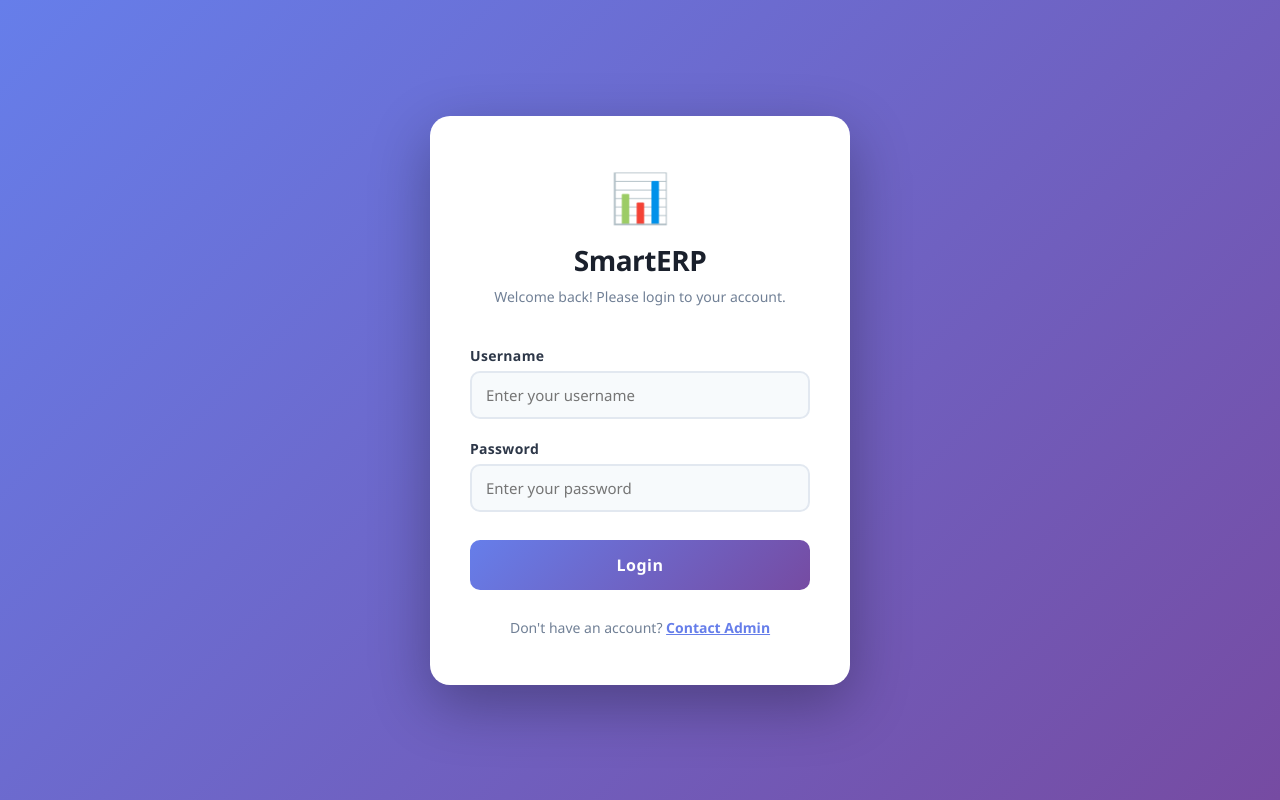
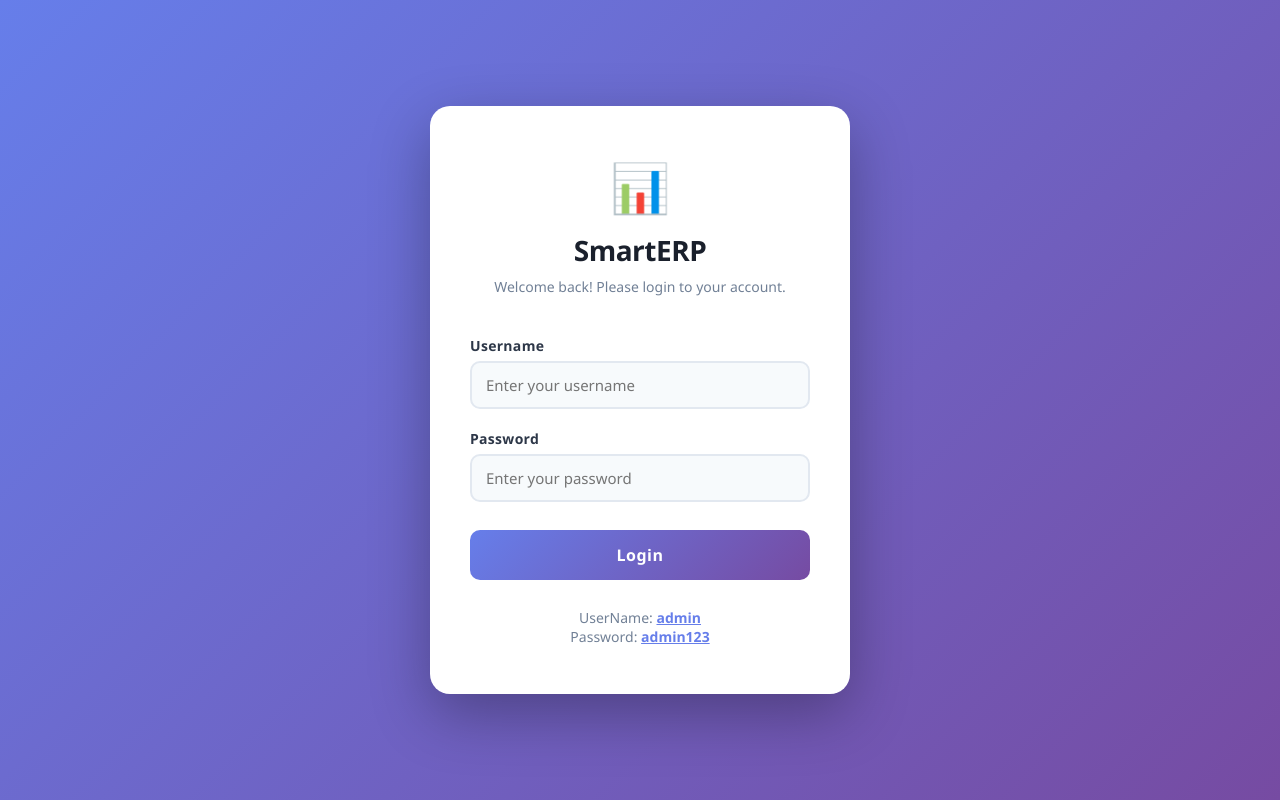
Before and after one commit to JADAVDHRUVIT21/smartERP, a React (Vite) app in the folder SmartERP/frontend/: page /login in a window 1280 px wide. Built offline with nearby package versions, Linux system fonts and the light colour scheme.

Commit message:
Login Page updated

```diff
--- a/SmartERP/frontend/src/pages/Login.jsx
+++ b/SmartERP/frontend/src/pages/Login.jsx
@@ -153,7 +153,9 @@ function Login() {
 
           <div style={styles.footer}>
             <p style={styles.footerText}>
-              Don't have an account? <span style={styles.link}>Contact Admin</span>
+              UserName: <span style={styles.link}>admin</span>
+              <p></p>
+              Password: <span style={styles.link}>admin123</span>
             </p>
           </div>
         </div>
```
